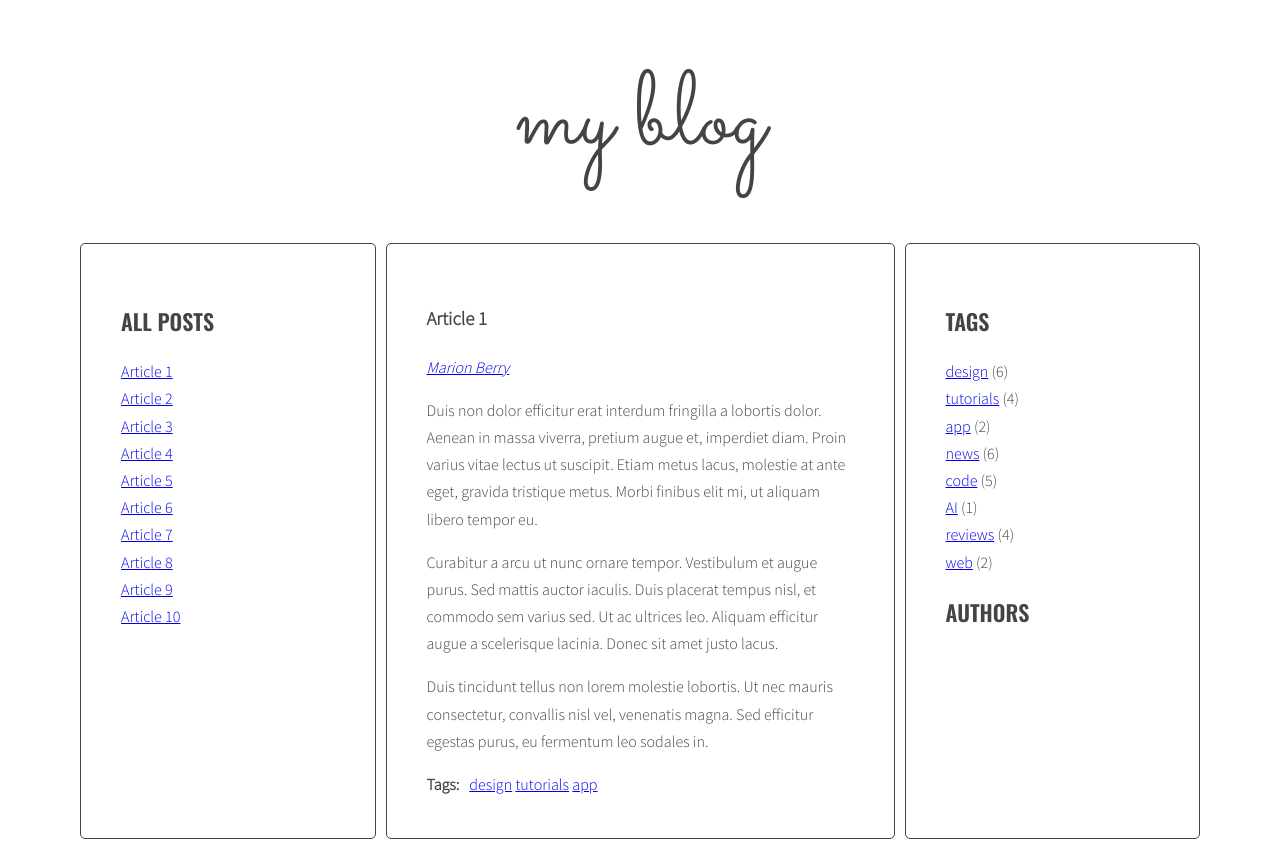
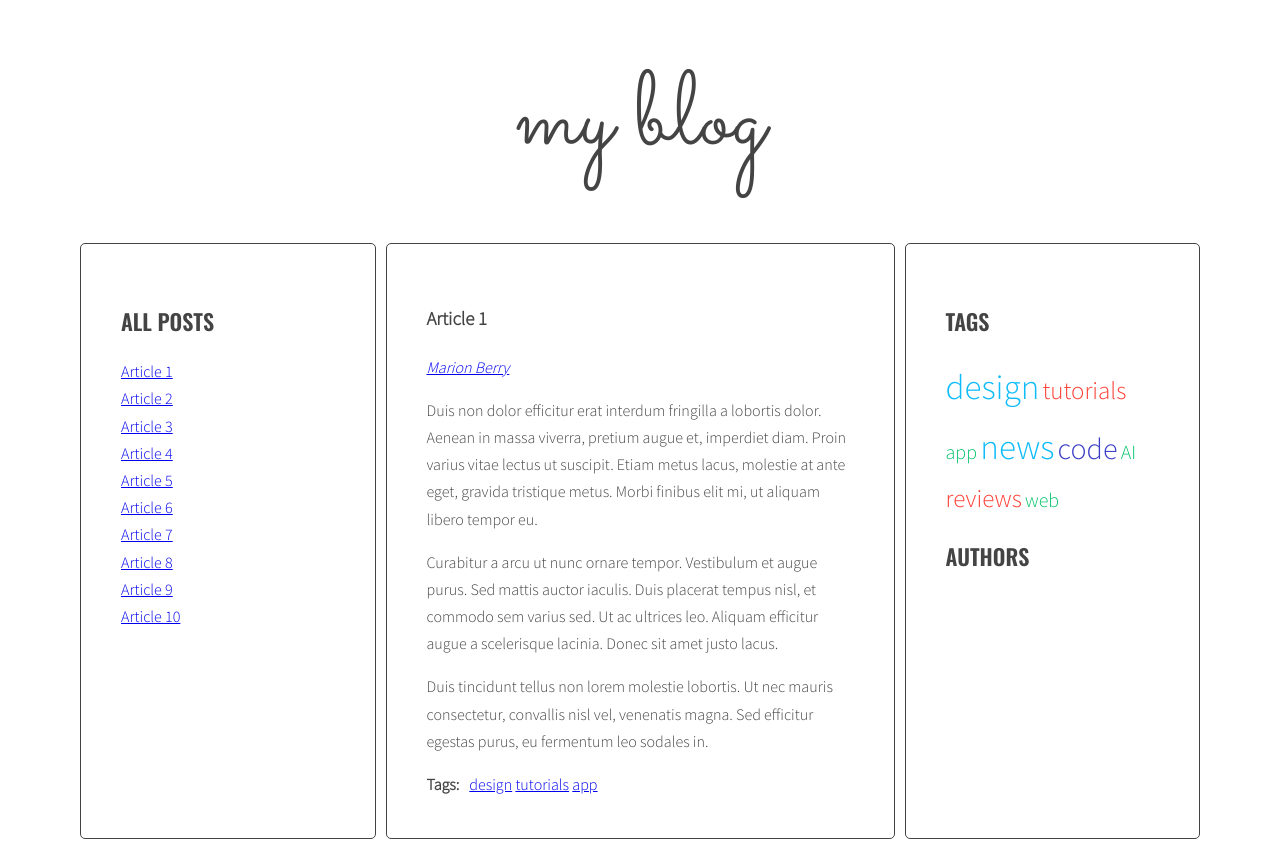
Before and after one commit to spawlaczyk/javascript-blog, a website: page index.html in a window 1280 px wide. Drawn offline with nearby package versions, Linux system fonts and the light colour scheme.

Commit message:
Add tag cloud

```diff
--- a/index.html
+++ b/index.html
@@ -229,7 +229,7 @@
         </section>
         <aside class="sidebar">
           <h2 class="section-title">Tags</h2>
-          <ul class="list tags">
+          <ul class="list tags tag-cloud">
           </ul>
           <h2 class="section-title">Authors</h2>
           <ul class="list authors">
--- a/js/script.js
+++ b/js/script.js
@@ -5,7 +5,9 @@ const optArticleSelector = '.post',
   optTitleListSelector = '.titles',
   optArticleTagsSelector = '.post-tags .list',
   optArticleAuthorSelector = '.post-author',
-  optTagsListSelector = '.tags.list';
+  optTagsListSelector = '.tags.list',
+  optCloudClassCount = '5',
+  optCloudClassPrefix = 'tag-size-';
 
 const titleClickHandler = function (event) {
   event.preventDefault();
@@ -80,6 +82,27 @@ function generateTitleLinks(customSelector = '') {
 
 generateTitleLinks();
 
+function calculateTagsParams(tags) {
+  const params = { max: 0, min: 999999 };
+  for (let tag in tags) {
+    console.log(tag + ' is used ' + tags[tag] + ' times');
+    if (tags[tag] > params.max) {
+      params.max = tags[tag];
+    } else if (tags[tag] < params.min) {
+      params.min = tags[tag];
+    }
+  }
+  return params;
+}
+
+function calculateTagClass(count, params) {
+  const normalizedCount = count - params.min;
+  const normalizedMax = params.max - params.min;
+  const percentage = normalizedCount / normalizedMax;
+  const classNumber = Math.floor(percentage * (optCloudClassCount - 1) + 1);
+  return optCloudClassPrefix + classNumber;
+}
+
 function generateTags() {
   /* [NEW] create a new variable allTags with an empty object */
   let allTags = {};
@@ -106,7 +129,7 @@ function generateTags() {
       html = html + tagHTML + ' ';
       console.log(html);
       /* [NEW] check if this link is NOT already in allTags */
-      if(!allTags[tag]) {
+      if (!allTags[tag]) {
         /* [NEW] add tag to allTags object */
         allTags[tag] = 1;
       } else {
@@ -120,17 +143,20 @@ function generateTags() {
   }
   /* [NEW] find list of tags in right column */
   const tagList = document.querySelector(optTagsListSelector);
+  const tagsParams = calculateTagsParams(allTags);
+  console.log('tagsParams: ', tagsParams);
   /* [NEW] create variable for all links HTML code */
   let allTagsHTML = '';
   /* [NEW] START LOOP: for each tag in allTags: */
-  for(let tag in allTags){
+  for (let tag in allTags) {
     /* [NEW] generate code of a link and add it to allTagsHTML */
-    allTagsHTML += '<li><a href="#tag-' + tag + '">' + tag + '</a>' + ' (' + allTags[tag] + ')</li> ';
-  /* [NEW] END LOOP: for each tag in allTags: */
+    allTagsHTML += '<li><a class="' + calculateTagClass(allTags[tag], tagsParams) + '" href="#tag-' + tag + '">' + tag + '</a></li> ';
+    /* [NEW] END LOOP: for each tag in allTags: */
   }
   /*[NEW] add HTML from allTagsHTML to tagList */
   tagList.innerHTML = allTagsHTML;
 }
+
 
 generateTags();
 
@@ -181,9 +207,9 @@ function addClickListenersToTags() {
 
 addClickListenersToTags();
 
-function generateAuthors(){
+function generateAuthors() {
   const articles = document.querySelectorAll(optArticleSelector);
-  for(let article of articles){
+  for (let article of articles) {
     const authorWrapper = article.querySelector(optArticleAuthorSelector);
     let html = '';
     const articleAuthor = article.getAttribute('data-author');
@@ -195,25 +221,25 @@ function generateAuthors(){
 
 generateAuthors();
 
-function authorClickHandler(event){
+function authorClickHandler(event) {
   event.preventDefault();
   const clickedElement = this;
   const href = clickedElement.getAttribute('href');
   const author = href.replace('#author-', '');
   const activeAuthors = document.querySelectorAll('a.active[href^="#author-"]');
-  for(let activeAuthor of activeAuthors){
+  for (let activeAuthor of activeAuthors) {
     activeAuthor.classList.remove('active');
   }
   const authorLinks = document.querySelectorAll('a[href="' + href + '"]');
-  for(let authorLink of authorLinks){
+  for (let authorLink of authorLinks) {
     authorLink.classList.add('active');
   }
   generateTitleLinks('[data-author="' + author + '"]');
 }
 
-function addClickListenersToAuthors(){
+function addClickListenersToAuthors() {
   const allLinksToAuthor = document.querySelectorAll('a[href^="#author-"]');
-  for(let linkToAuthor of allLinksToAuthor){
+  for (let linkToAuthor of allLinksToAuthor) {
     linkToAuthor.addEventListener('click', authorClickHandler);
   }
 }
--- a/sass/style.scss
+++ b/sass/style.scss
@@ -118,3 +118,36 @@ body {
     margin: 0 10px 0 0;
   }
 }
+
+/* tag-size */
+
+.tag-size-1 {
+  font-size: 20px;
+  color: #05c46b;
+  text-decoration: none;
+}
+
+.tag-size-3 {
+  font-size: 25px;
+  color: #ff3f34;
+  text-decoration: none;
+}
+
+.tag-size-4 {
+  font-size: 30px;
+  color: #3c40c6;
+  text-decoration: none;
+}
+
+.tag-size-5 {
+  font-size: 35px;
+  color: #0fbcf9;
+  text-decoration: none;
+}
+
+.tag-cloud {
+  li {
+    display: inline-block;
+    text-decoration: none;
+  }
+}
```
Also changed, not shown: css/style.css, 1 other file.
